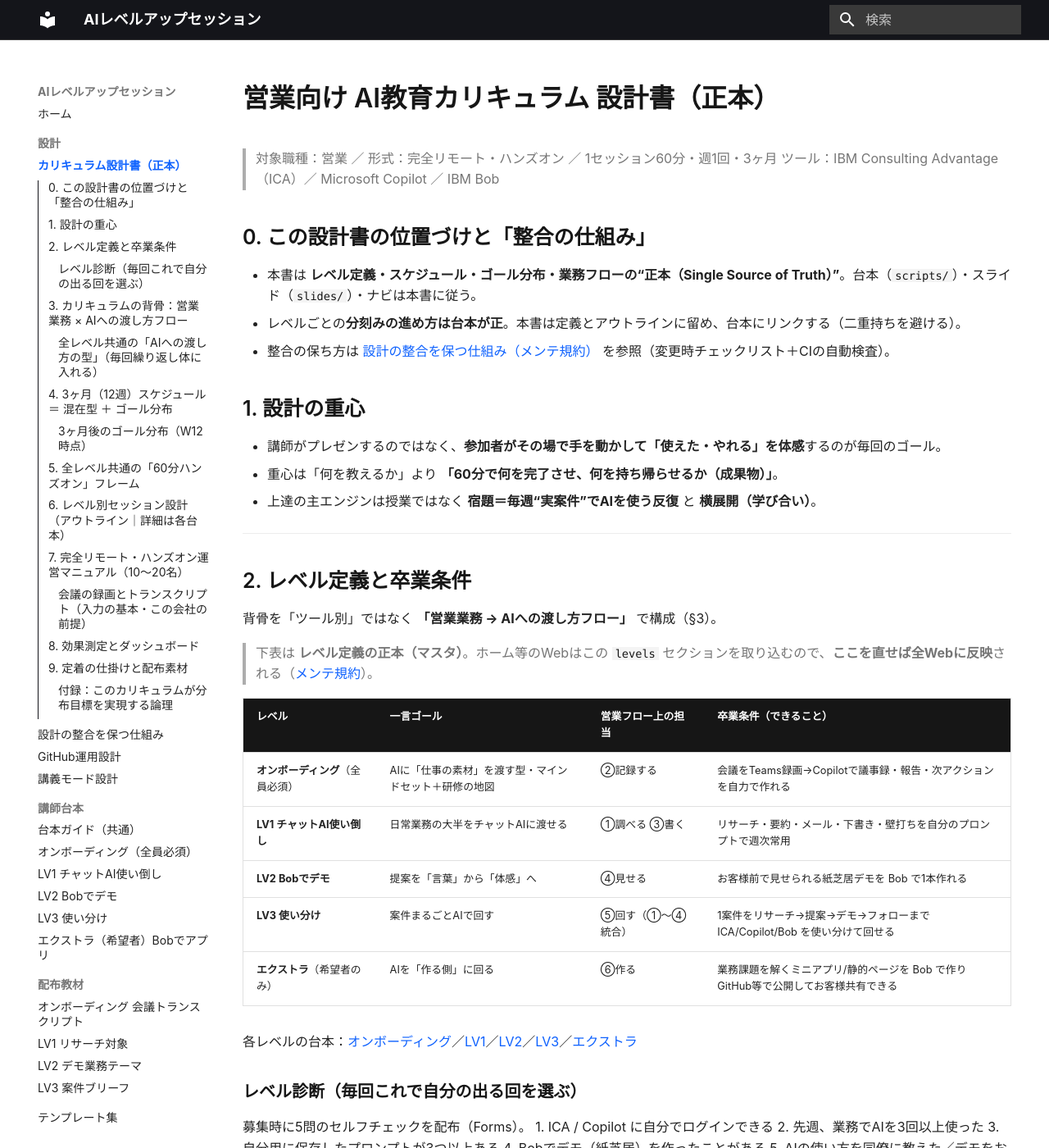
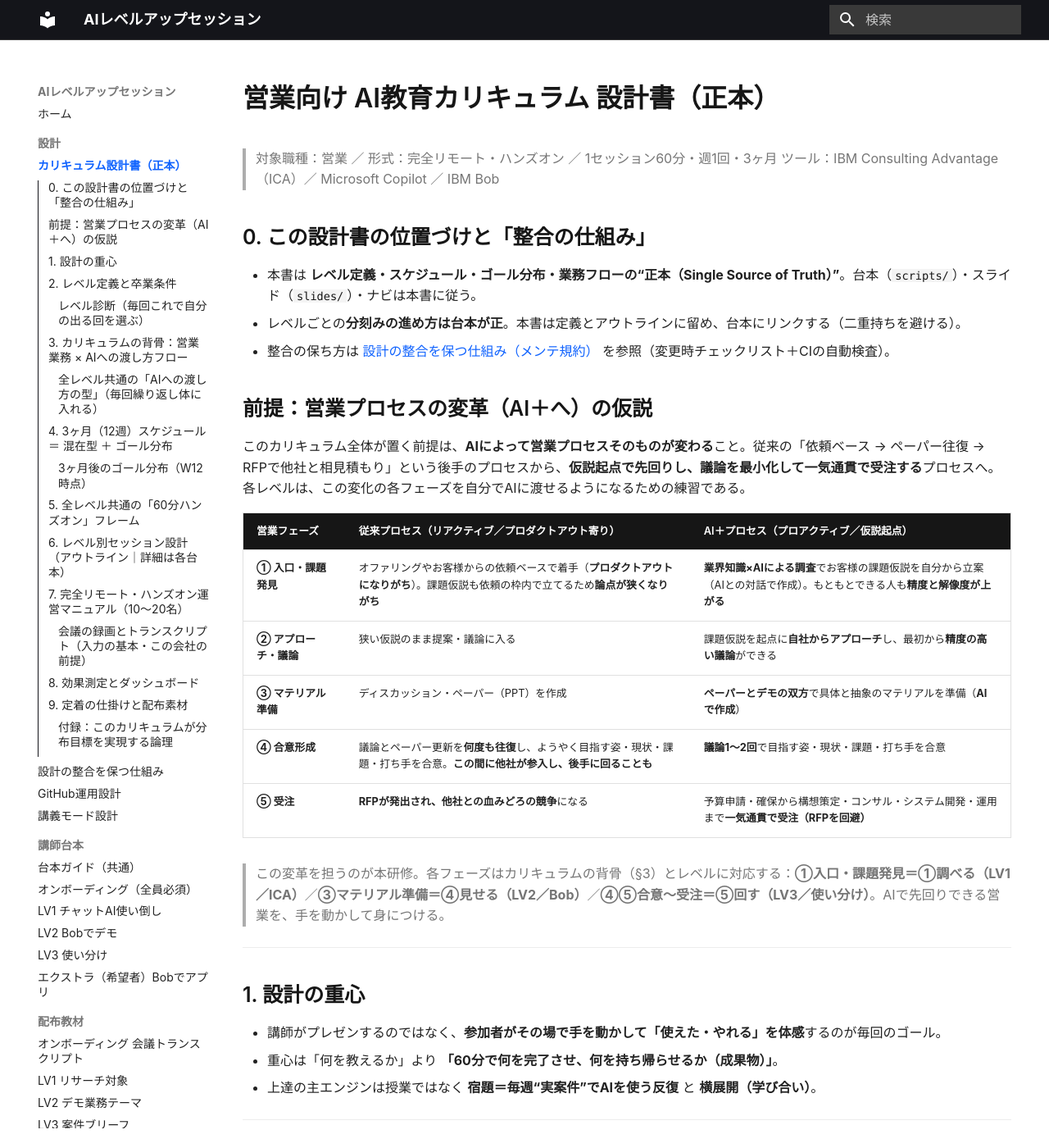
Before and after one commit to horiken1977/ai-education, an MkDocs documentation site: the page built from docs/design/curriculum.md, in a window 1280 px wide and 1400 px high. Shown: the whole window at 82% size. Built offline with MkDocs 1.6.1 and Material for MkDocs 9.7.7, drawn with Linux system fonts in a browser that asks for light colours; some web fonts are replaced.

Commit message:
content: 「営業プロセスの変革（AI＋へ）の仮説」を前提として追加
curriculum.md に前提セクション＋対比表を新設し snippet(sales-hypothesis)で単一ソース化。
オンボーディング台本の頭で同 snippet を取り込み（二重持ちなし）。背骨§3・レベルへ接続。

Co-Authored-By: Claude Opus 4.8 <noreply@anthropic.com>

```diff
--- a/docs/design/curriculum.md
+++ b/docs/design/curriculum.md
@@ -7,6 +7,25 @@
 - 本書は **レベル定義・スケジュール・ゴール分布・業務フローの“正本（Single Source of Truth）”**。台本（`scripts/`）・スライド（`slides/`）・ナビは本書に従う。
 - レベルごとの**分刻みの進め方は台本が正**。本書は定義とアウトラインに留め、台本にリンクする（二重持ちを避ける）。
 - 整合の保ち方は [設計の整合を保つ仕組み（メンテ規約）](maintenance.md) を参照（変更時チェックリスト＋CIの自動検査）。
+
+## 前提：営業プロセスの変革（AI＋へ）の仮説
+このカリキュラム全体が置く前提は、**AIによって営業プロセスそのものが変わる**こと。従来の「依頼ベース → ペーパー往復 → RFPで他社と相見積もり」という後手のプロセスから、**仮説起点で先回りし、議論を最小化して一気通貫で受注する**プロセスへ。各レベルは、この変化の各フェーズを自分でAIに渡せるようになるための練習である。
+
+--8<-- [start:sales-hypothesis]
+
+| 営業フェーズ | 従来プロセス（リアクティブ／プロダクトアウト寄り） | AI＋プロセス（プロアクティブ／仮説起点） |
+|---|---|---|
+| **① 入口・課題発見** | オファリングやお客様からの依頼ベースで着手（**プロダクトアウトになりがち**）。課題仮説も依頼の枠内で立てるため**論点が狭くなりがち** | **業界知識×AIによる調査**でお客様の課題仮説を自分から立案（AIとの対話で作成）。もともとできる人も**精度と解像度が上がる** |
+| **② アプローチ・議論** | 狭い仮説のまま提案・議論に入る | 課題仮説を起点に**自社からアプローチ**し、最初から**精度の高い議論**ができる |
+| **③ マテリアル準備** | ディスカッション・ペーパー（PPT）を作成 | **ペーパーとデモの双方**で具体と抽象のマテリアルを準備（**AIで作成**） |
+| **④ 合意形成** | 議論とペーパー更新を**何度も往復**し、ようやく目指す姿・現状・課題・打ち手を合意。**この間に他社が参入し、後手に回ることも** | **議論1〜2回**で目指す姿・現状・課題・打ち手を合意 |
+| **⑤ 受注** | **RFPが発出され、他社との血みどろの競争**になる | 予算申請・確保から構想策定・コンサル・システム開発・運用まで**一気通貫で受注（RFPを回避）** |
+
+--8<-- [end:sales-hypothesis]
+
+> この変革を担うのが本研修。各フェーズはカリキュラムの背骨（§3）とレベルに対応する：**①入口・課題発見＝①調べる（LV1／ICA）**／**③マテリアル準備＝④見せる（LV2／Bob）**／**④⑤合意〜受注＝⑤回す（LV3／使い分け）**。AIで先回りできる営業を、手を動かして身につける。
+
+---
 
 ## 1. 設計の重心
 - 講師がプレゼンするのではなく、**参加者がその場で手を動かして「使えた・やれる」を体感**するのが毎回のゴール。
--- a/docs/scripts/onboarding.md
+++ b/docs/scripts/onboarding.md
@@ -3,6 +3,11 @@
 **今日のゴール宣言：終わったら、①AIを自分の手で動かして「これは使えそう」と感じ、②この研修への自分なりの向き合い方（自分ごと）を1つ言葉にできる**
 
 > 共通ルール（安全・進め方・記号の意味）は [台本ガイド](index.md) を参照。
+
+### この研修の前提：営業プロセスの変革（AI＋へ）
+> なぜいまAIを身につけるのか——**営業のやり方そのものが変わる**から。下表は本研修が全体で前提に置く仮説。**依頼ベース→ペーパー往復→RFPで他社と相見積もり**という後手のプロセスから、**仮説起点で先回りし、議論を最小化して一気通貫で受注する**営業へ。各レベルはこの変化を自分でAIに渡せるようになるための練習。（冒頭で軽く共有。詳細は[カリキュラム設計書](../design/curriculum.md)）
+
+--8<-- "design/curriculum.md:sales-hypothesis"
 
 > **この回の設計思想（講師向け・最重要）**：これは“知識を教える”回ではなく、**マインドセットを「体験を通して」渡す**回。
 > 冒頭に目的・ゴールを10分説明しただけでは納得は得られない。**先に手を動かして「なるほど、これは使えそう」を体感**させ、「AIってよく分からない・怖い・信じられない」という最初の壁を超えることが本当のゴール。
```
